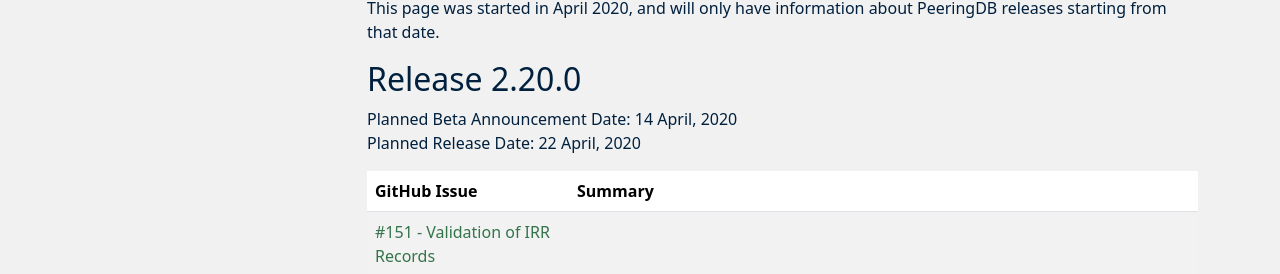
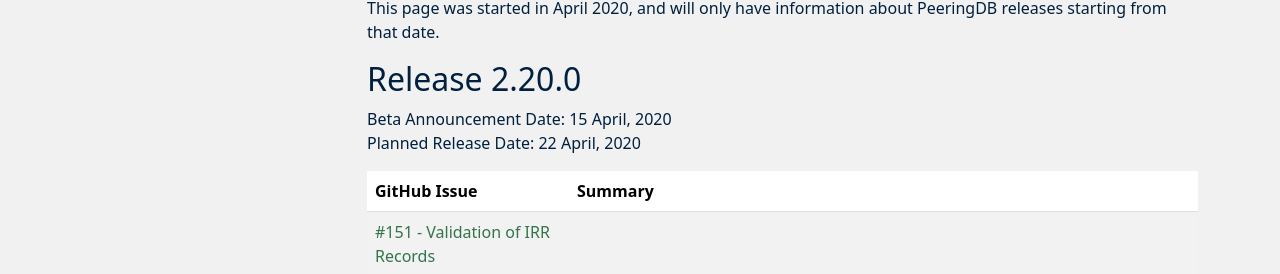
Before and after one commit to peeringdb/docs, an MkDocs documentation site: the page built from docs/release_notes/index.md, in a window 1280 px wide and 900 px high. Shown: the part 243-517 px from the top of the window. Built offline with MkDocs 1.6.1, drawn with Linux system fonts in a browser that asks for light colours; nearby versions of some CDN libraries.

Commit message:
Updated 2.20.0 announcement date.

```diff
--- a/docs/release_notes/index.md
+++ b/docs/release_notes/index.md
@@ -7,7 +7,7 @@
 This page was started in April 2020, and will only have information about PeeringDB releases starting from that date.
 
 ## Release 2.20.0
-Planned Beta Announcement Date: 14 April, 2020
+Beta Announcement Date: 15 April, 2020
 Planned Release Date: 22 April, 2020
 
 | **GitHub Issue** | **Summary** |
```
